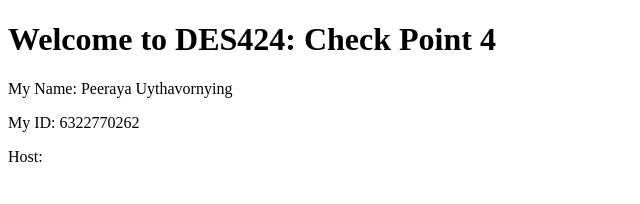
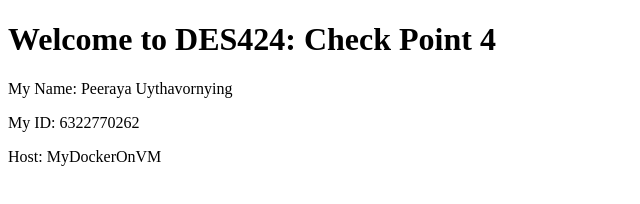
Before and after one commit to 6322770262/DES424_6322770262, a plain HTML site: page src/check4.html in a window 1280 px wide. Shown: the whole page, without its empty margins (0-640 px from the left). Drawn offline with Linux system fonts and the light colour scheme.

Commit message:
Update check4.html

```diff
--- a/src/check4.html
+++ b/src/check4.html
@@ -4,7 +4,7 @@
 		<h1>Welcome to DES424: Check Point 4</h1>
 		<p>My Name: Peeraya Uythavornying</p>
 		<p>My ID: 6322770262</p>
-		<p>Host: <MY_HOST></p>
+		<p>Host: MyDockerOnVM</p>
 
 	</body>
 </html>
```
